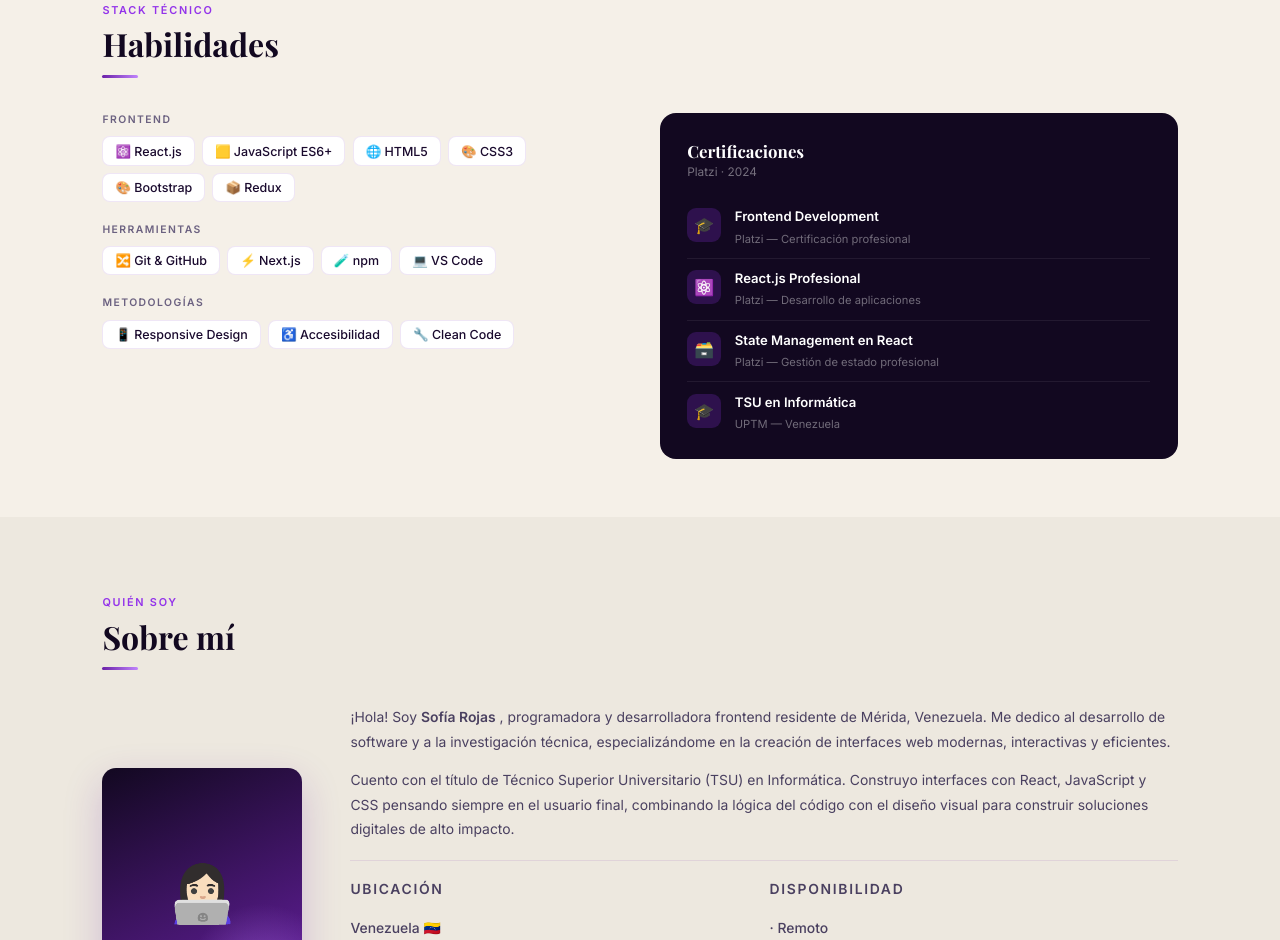
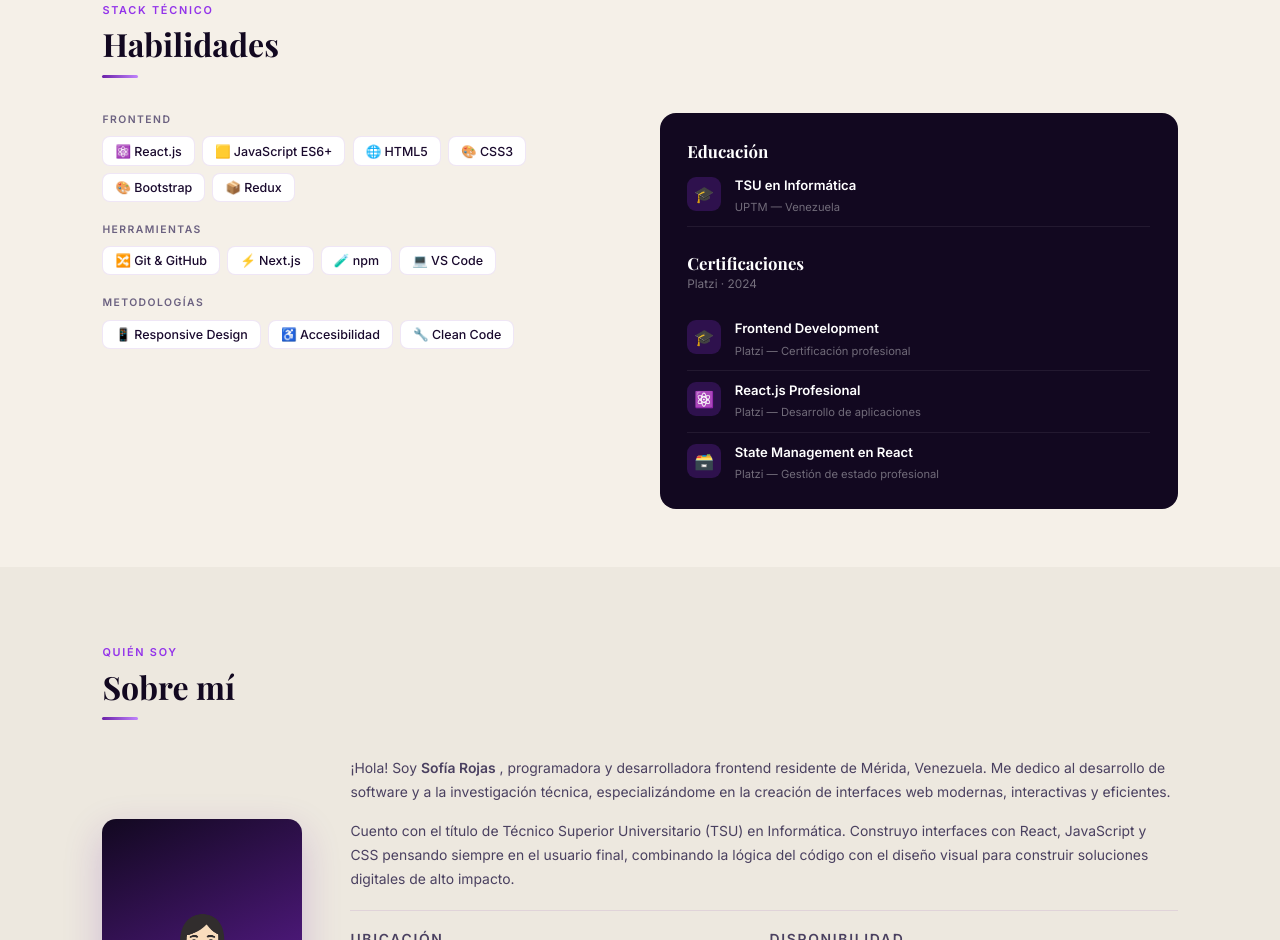
Before and after one commit to sofiarojas02/Portafolio, a website: page index.html in a window 1280 px wide. Shown: the part 1312-2252 px from the top of the page. Drawn offline with nearby package versions, Linux system fonts and the light colour scheme.

Commit message:
add education

```diff
--- a/index.html
+++ b/index.html
@@ -221,6 +221,17 @@
 
     <div class="reveal reveal-d1">
       <div class="skills-visual">
+        <!-- Sección Educación -->
+        <h3>Educación</h3>
+        <div class="cert-item" style="margin-bottom: 25px;">
+          <div class="cert-icon">🎓</div>
+          <div class="cert-info">
+            <strong>TSU en Informática</strong>
+            <span>UPTM — Venezuela</span>
+          </div>
+        </div>
+
+        <!-- Sección Certificaciones -->
         <h3>Certificaciones</h3>
         <p>Platzi · 2024</p>
         <div class="cert-item">
@@ -242,13 +253,6 @@
           <div class="cert-info">
             <strong>State Management en React</strong>
             <span>Platzi — Gestión de estado profesional</span>
-          </div>
-        </div>
-        <div class="cert-item">
-          <div class="cert-icon">🎓</div>
-          <div class="cert-info">
-            <strong>TSU en Informática</strong>
-            <span>UPTM — Venezuela</span>
           </div>
         </div>
       </div>
```
